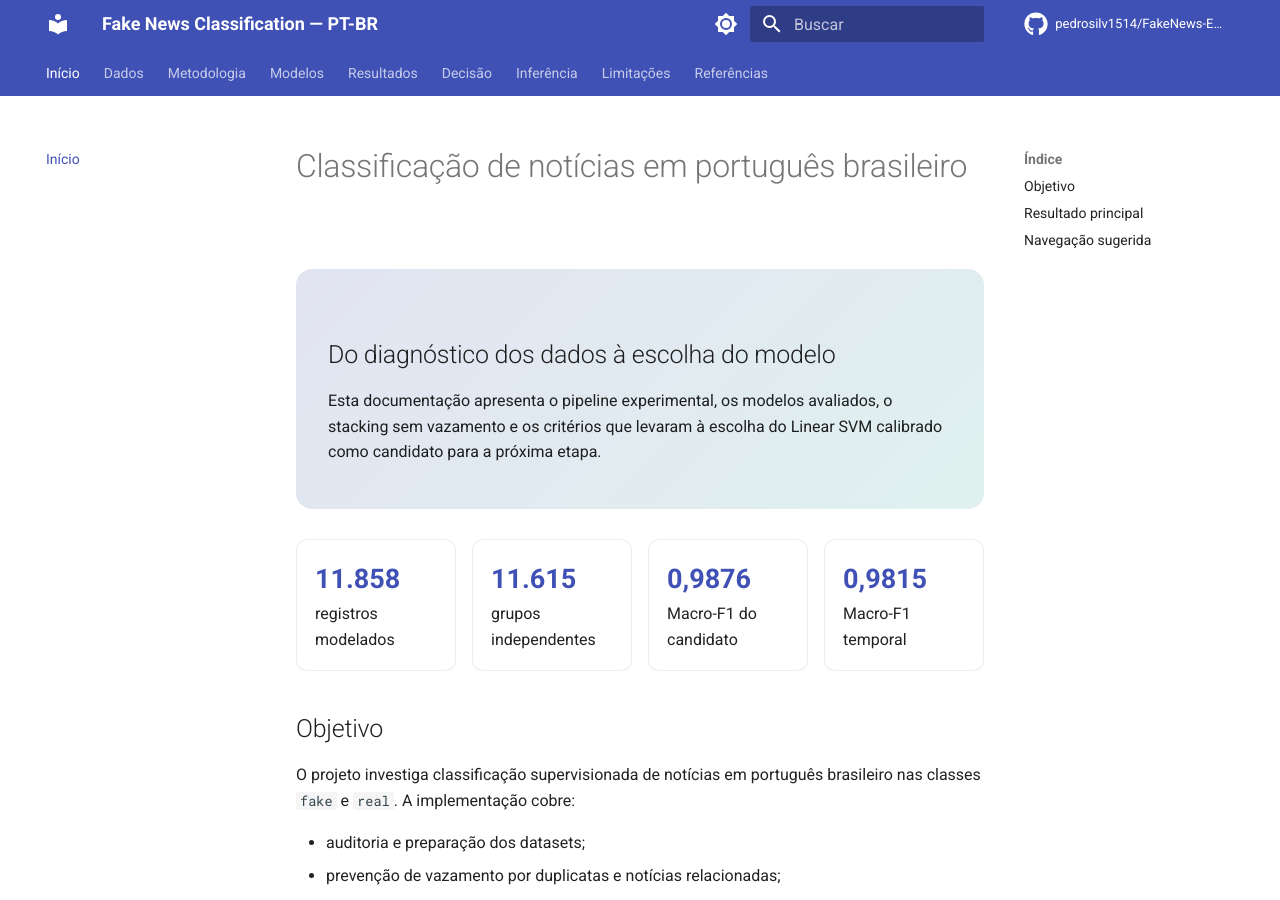
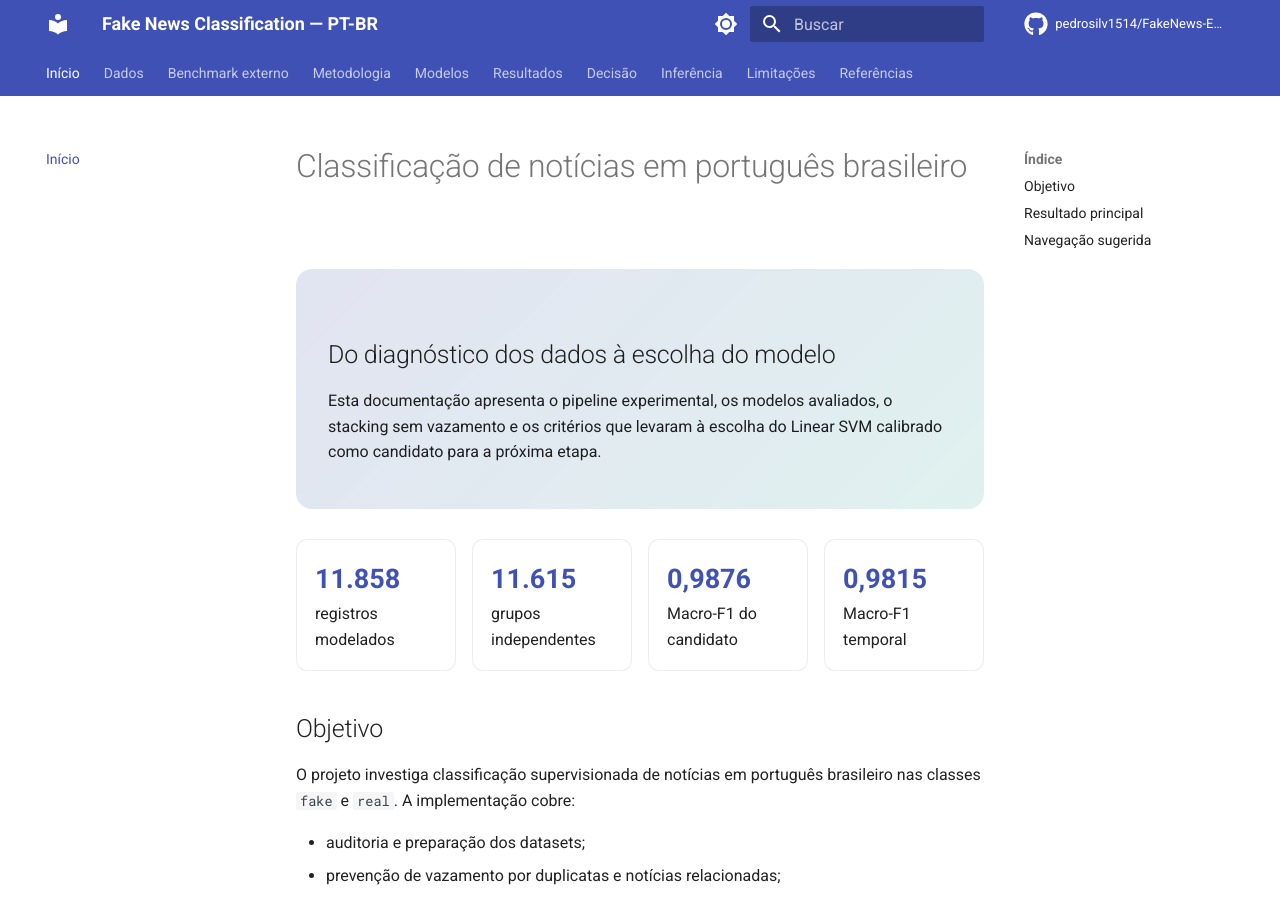
Before and after one commit to pedrosilv1514/FakeNews-EDA, an MkDocs documentation site: the page built from docs/index.md, in a window 1280 px wide and 900 px high. Built offline with MkDocs 1.6.1 and Material for MkDocs 9.7.7, drawn with Linux system fonts in a browser that asks for light colours; comment, search, counter and statistics services are not loaded.

Commit message:
add external benchmark to MkDocs navigation

```diff
--- a/mkdocs.yml
+++ b/mkdocs.yml
@@ -42,6 +42,7 @@ theme:
 nav:
   - Início: index.md
   - Dados: dados.md
+  - Benchmark externo: data/external-benchmark-protocol.md
   - Metodologia: metodologia.md
   - Modelos:
       - Visão geral: modelos/index.md
```
